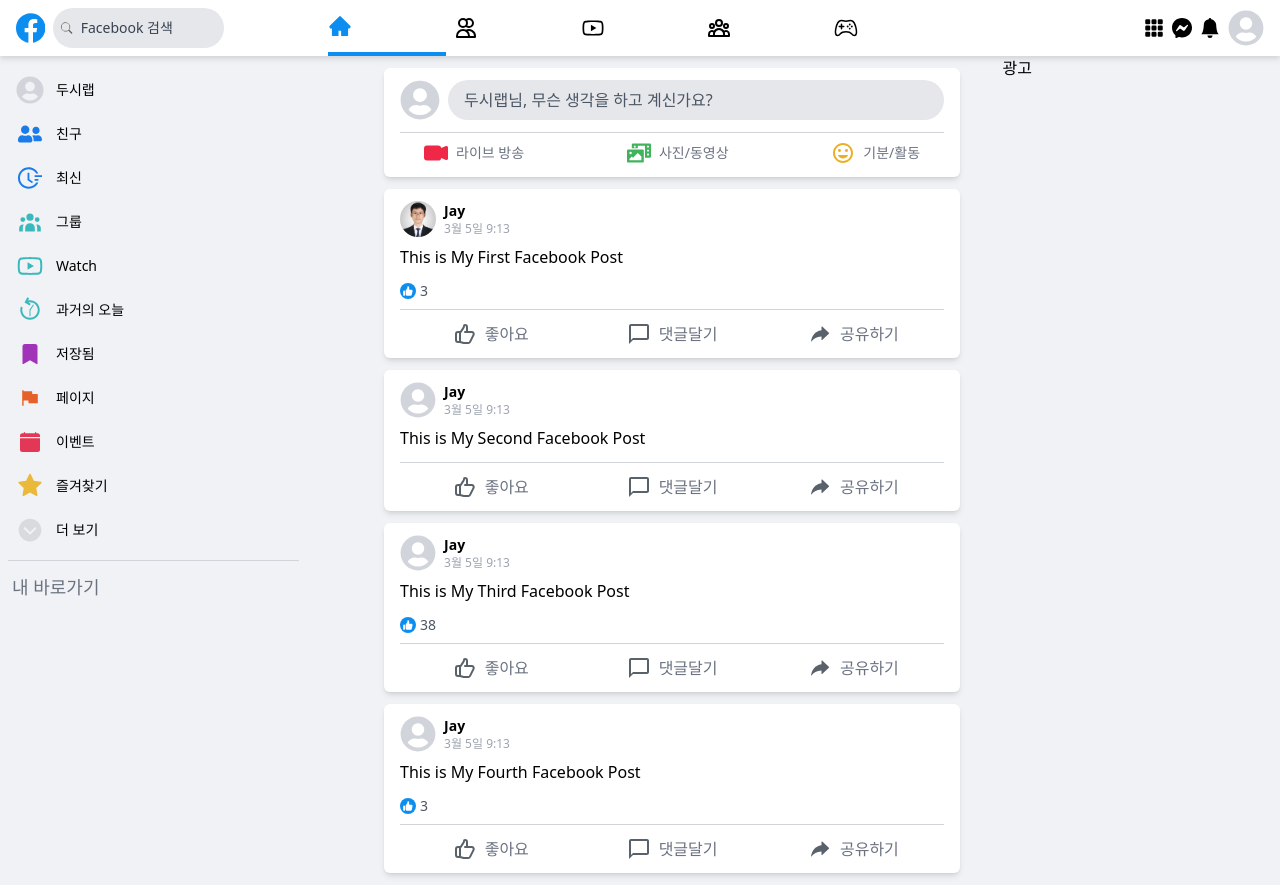
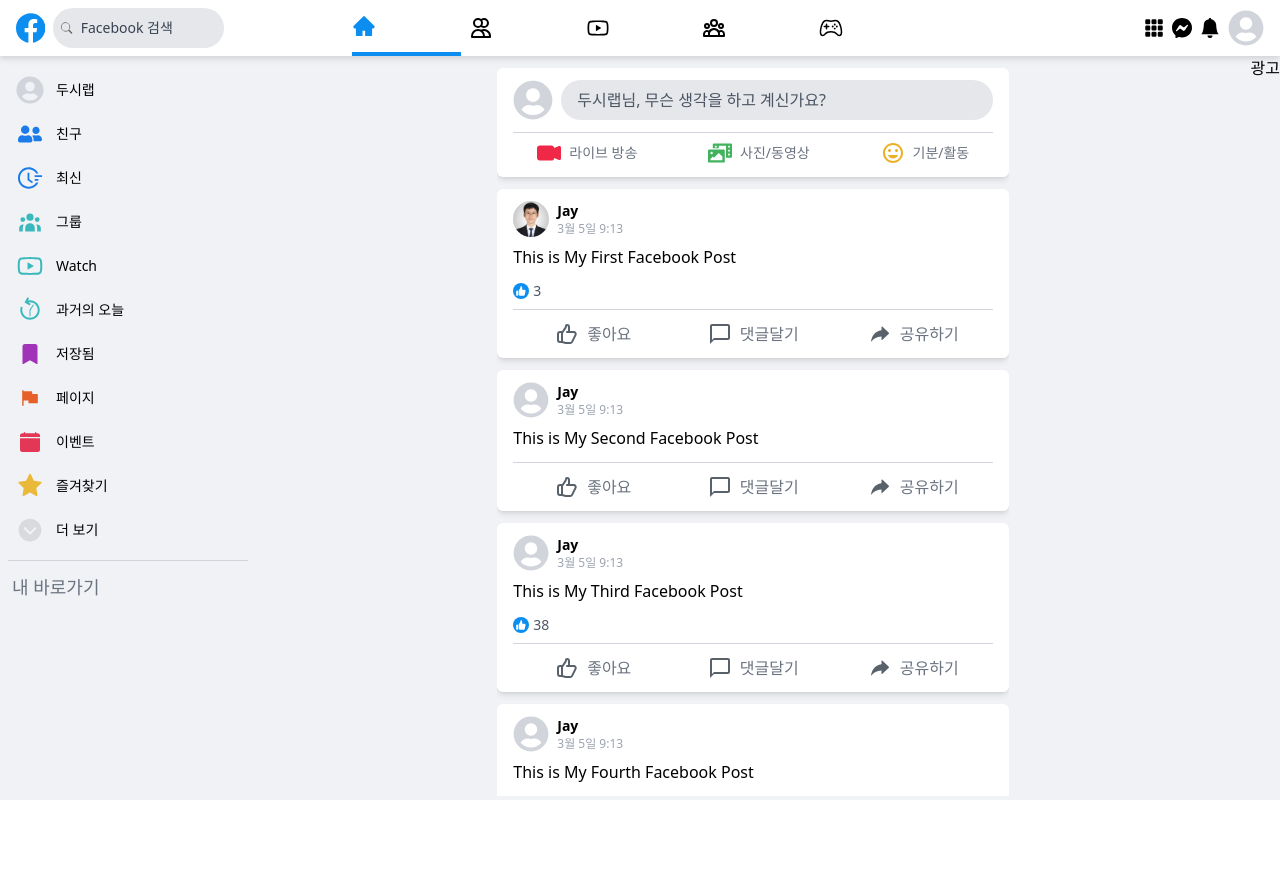
Before and after one commit to JaeHyung94/2pm-fb, a React (Create React App) app: page / in a window 1280 px wide. After the commit the page ends 800 px from the top, so only its background shows below. Built offline with nearby package versions, Linux system fonts and the light colour scheme.

Commit message:
(fix) 반응형 디자인 레이아웃 수정
- 아주 큰 화면과 아주 작은 화면 대응

```diff
--- a/src/App.tsx
+++ b/src/App.tsx
@@ -6,13 +6,14 @@
 
 export const App = (): React.ReactElement => {
   return (
-    <div className="min-h-screen w-full bg-fbbg">
+    <div className="flex min-h-screen w-full justify-center bg-fbbg">
       <Header />
-      <main className="grid grid-flow-col pt-14">
+      <main className="flex h-[calc(100vh-0.25rem)] w-full justify-center pt-14 md:w-11/12 md:justify-between lg:w-full 2xl:w-4/5 2xl:justify-between 3xl:w-3/5">
         <LeftSideBar />
         <Feed />
         <RightSidebar />
       </main>
+      <div id="modal"></div>
     </div>
   );
 };
--- a/src/components/feed.tsx
+++ b/src/components/feed.tsx
@@ -4,7 +4,7 @@
 
 export const Feed = (): React.ReactElement => {
   return (
-    <div className="pt-3">
+    <div className="h-full w-full max-w-lg overflow-scroll pt-3 md:w-4/5 md:max-w-xl lg:w-3/5 lg:max-w-lg xl:w-4/5 2xl:max-w-2xl">
       <FeedEditor />
       <FeedList />
     </div>
--- a/src/components/header.tsx
+++ b/src/components/header.tsx
@@ -25,7 +25,7 @@
         </div>
       </section>
       <section className="hidden md:col-span-1 md:block" />
-      <section className="col-span-1 flex gap-2 md:col-span-6 md:grid md:grid-cols-5">
+      <section className="col-span-1 flex gap-2 md:col-span-6 md:grid md:grid-cols-5 xl:w-[36rem] xl:justify-self-center 2xl:w-[42rem]">
         <button className="header_menu_btn border-b-4 border-fbblue">
           <div className="header_menu_btn">
             <AiFillHome size={24} color="#0c8ef1" />
--- a/src/components/left-sidebar.tsx
+++ b/src/components/left-sidebar.tsx
@@ -96,7 +96,7 @@
   const [showAll, setShowAll] = useState<boolean>(false);
 
   return (
-    <nav className="hidden lg:block lg:w-4/5">
+    <nav className="hidden h-full overflow-scroll lg:block lg:w-1/5">
       <section className="mx-2 border-b border-gray-300 px-1 pb-2 pt-3">
         <ul>
           <li className="flex items-center rounded-md py-1 transition ease-in-out hover:bg-gray-200">
--- a/tailwind.config.js
+++ b/tailwind.config.js
@@ -13,6 +13,9 @@
       padding: {
         '1/2': '2px',
       },
+      screens: {
+        '3xl': '1920px',
+      },
     },
   },
   plugins: [],
```
